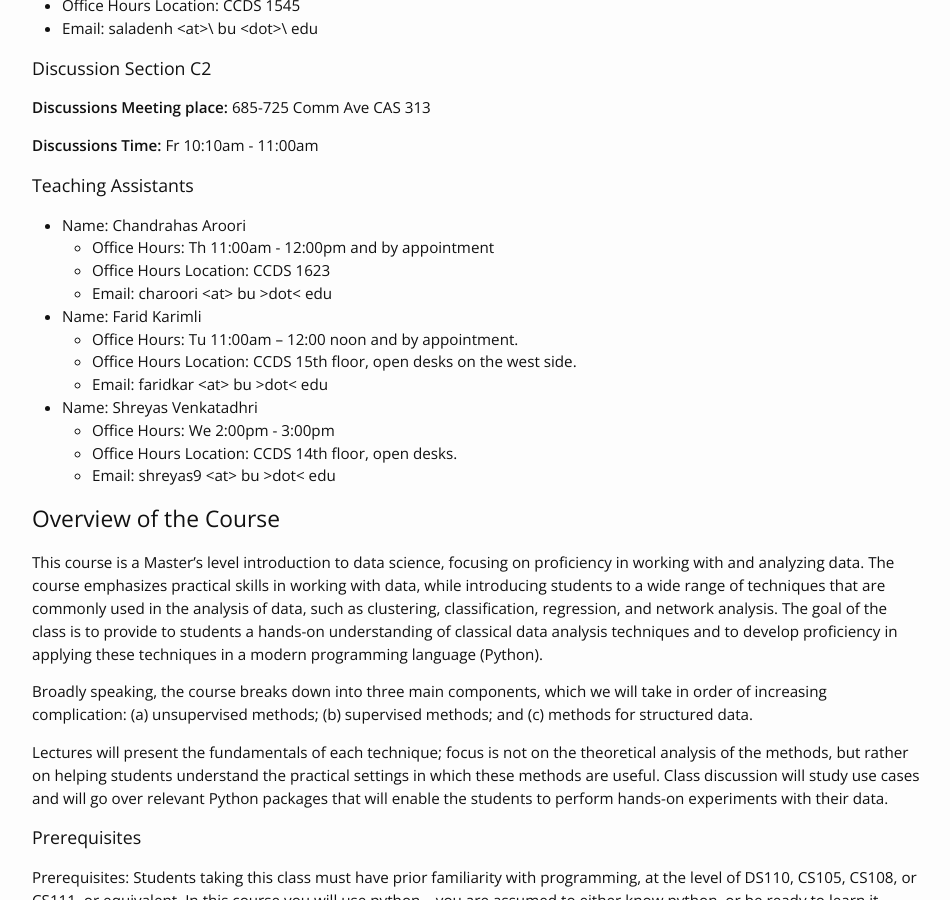
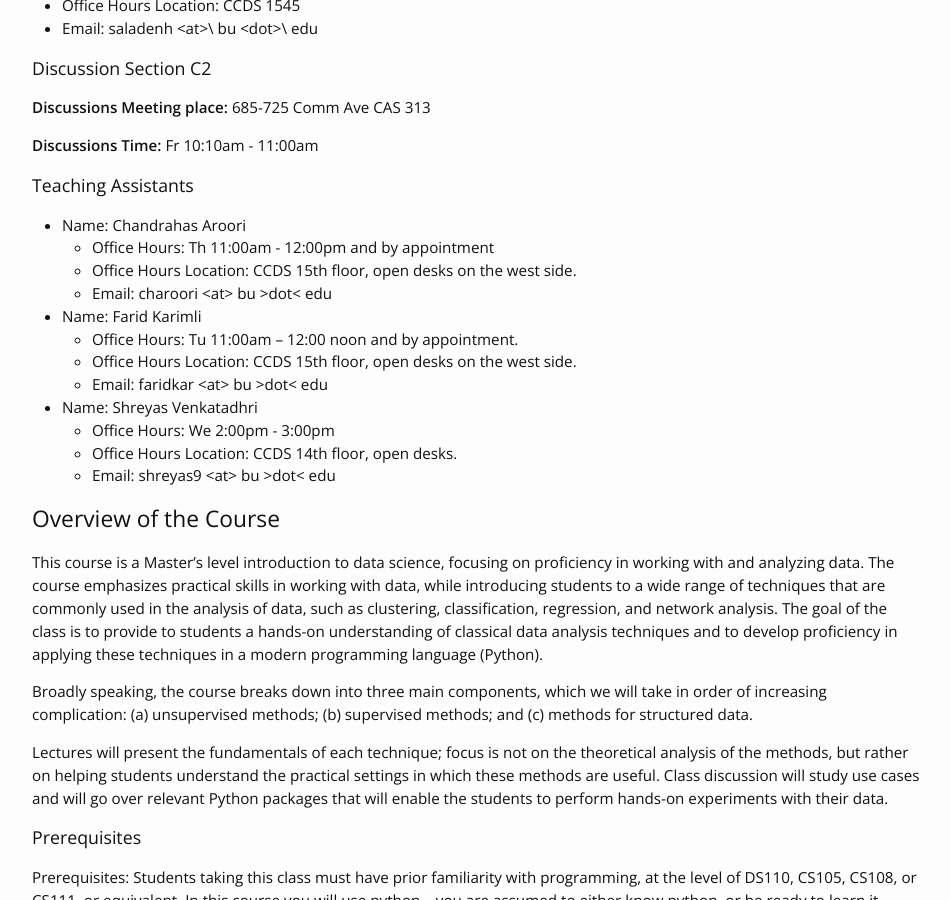
Before and after one commit to tools4ds/fa2024, a Jekyll site: the page built from index.md, in a window 1280 px wide and 900 px high, scrolled down 1312 px. Shown: the whole window, without its empty margins (163-1113 px from the left). Built offline with Jekyll 4.4.1, drawn with Linux system fonts in a browser that asks for light colours; nearby versions of some CDN libraries.

Commit message:
Revise TA office hr location

```diff
--- a/index.md
+++ b/index.md
@@ -88,7 +88,7 @@ document.addEventListener('DOMContentLoaded', function() {
 
 * Name: Chandrahas Aroori
    * Office Hours: Th 11:00am - 12:00pm and by appointment
-   * Office Hours Location: CCDS 1623
+   * Office Hours Location: CCDS 15th floor, open desks on the west side.
    * Email: charoori &lt;at&gt; bu &gt;dot&lt; edu
 
 * Name: Farid Karimli
```
